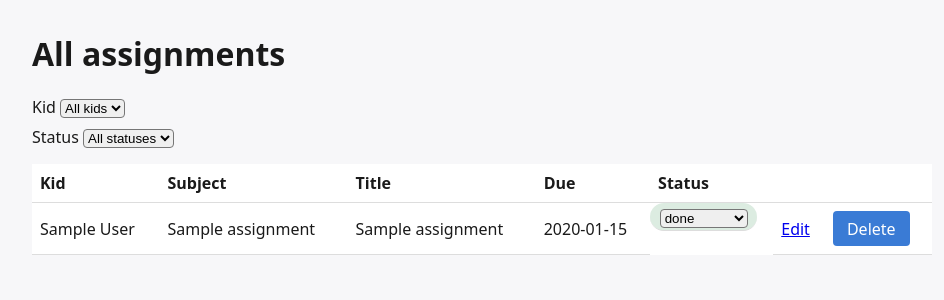
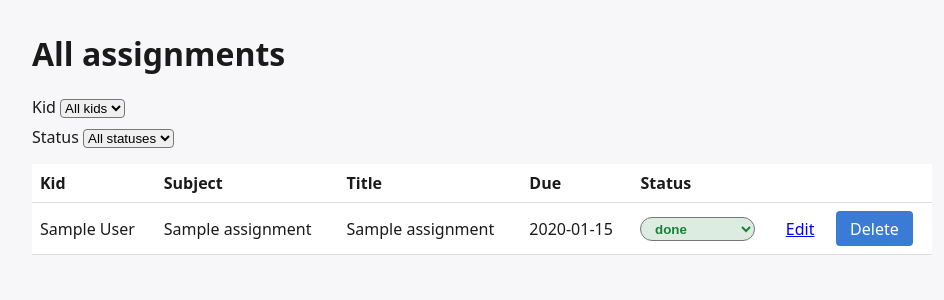
Before and after one commit to MTNHMMR/homework-manager, a FastAPI app: page /admin in a window 1280 px wide. Shown: the part 49-349 px from the top of the page, without its empty margins (158-1102 px from the left). Run offline with FastAPI, Linux system fonts and the light colour scheme; the visitor is signed in with stand-in values (Sample User, id 1); tables that the repository leaves empty hold one stand-in row (values such as "Sample post").

Commit message:
fix: stop status pill styling from breaking table row layout

```diff
--- a/app/static/style.css
+++ b/app/static/style.css
@@ -59,10 +59,16 @@ form.stack label { display: block; margin-bottom: 0.5rem; }
 .error { color: var(--error); }
 main button[type="submit"] { background: var(--accent); color: var(--on-accent); border: none; padding: 0.4rem 0.9rem; cursor: pointer; font: inherit; }
 main button[type="submit"]:hover { filter: brightness(0.92); }
-.status-done, .status-in_progress, .status-not_started { display: inline-block; padding: 0.15rem 0.6rem; border-radius: 999px; }
-.status-done { color: var(--status-done); font-weight: bold; background: color-mix(in srgb, var(--status-done) 15%, transparent); }
-.status-in_progress { color: var(--status-progress); background: color-mix(in srgb, var(--status-progress) 15%, transparent); }
-.status-not_started { color: var(--status-idle); background: color-mix(in srgb, var(--status-idle) 12%, transparent); }
+.status-done { color: var(--status-done); font-weight: bold; }
+.status-in_progress { color: var(--status-progress); }
+.status-not_started { color: var(--status-idle); }
+.status-done select, .status-in_progress select, .status-not_started select {
+    color: inherit;
+    font-weight: inherit;
+    border-radius: 999px;
+    padding: 0.15rem 0.6rem;
+    background: color-mix(in srgb, currentColor 15%, var(--card-bg));
+}
 button, select, input { border-radius: var(--radius); }
 
 fieldset { border: 1px solid var(--border); border-radius: var(--radius); padding: 0.75rem 1rem; margin-bottom: 1rem; }
```
